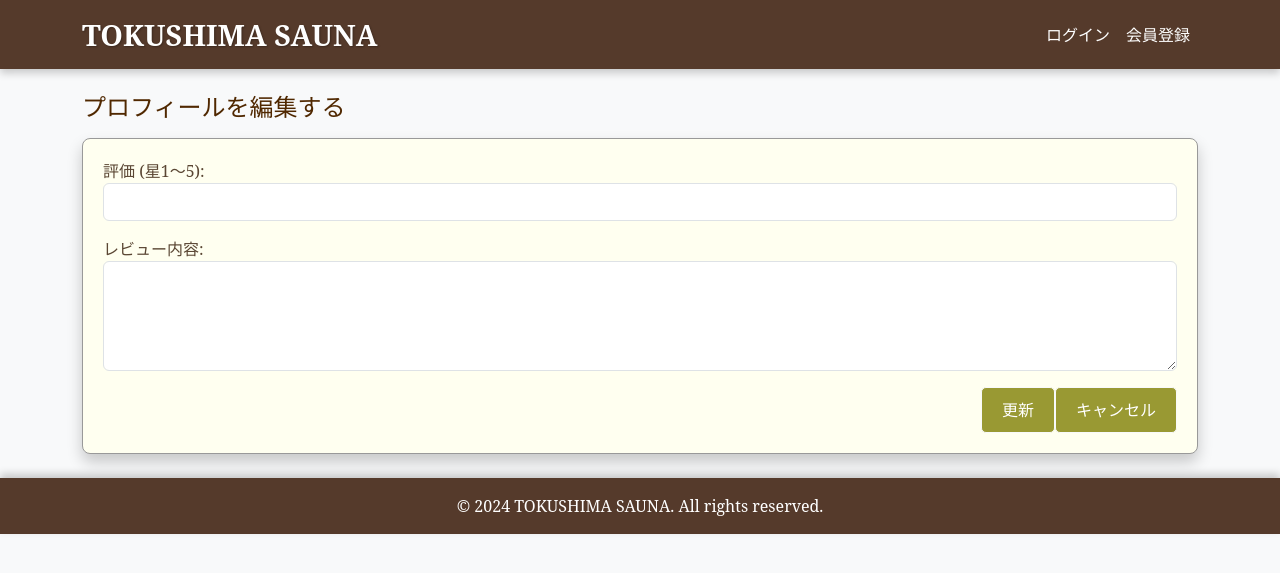
After one commit to o1-mat/tokushima-sauna, a Django app: template tokushimasauna/templates/edit_user.html in a window 1280 px wide. The commit adds this page. Shown: the top 573 px of the page. Run offline with Django 5.2, Linux system fonts and the light colour scheme; the template is opened without the code that fills it: values that come from a table or form of the project are taken from there, others are empty.

Commit message:
Add files via upload

```diff
--- /dev/null
+++ b/tokushimasauna/templates/edit_user.html
@@ -0,0 +1,15 @@
+{% extends "base.html" %}
+
+{% block content %}
+<h4>プロフィールを編集する</h4>
+<div class="card detail-card">
+    <form method="post">
+        {% csrf_token %}
+        {{ form.as_p }}
+        <div class="d-flex justify-content-end">
+            <button type="submit" class="btn btn-light">更新</button>
+            <a href="{% url 'mypage' %}" class="btn btn-light">キャンセル</a>
+        </div>
+    </form>
+</div>
+{% endblock %}
--- a/tokushimasauna/templates/login.html
+++ b/tokushimasauna/templates/login.html
@@ -19,4 +19,9 @@
     </form>
     <p class="mt-3">アカウントをお持ちでない方はこちら → <a href="{% url 'register' %}">会員登録</a></p>
 </div>
+
+<div class="d-flex justify-content-between">
+    <a href="{% url 'spa_list' %}" class="btn btn-light">一覧に戻る</a>
+</div>
+
 {% endblock %}
--- a/tokushimasauna/templates/mypage.html
+++ b/tokushimasauna/templates/mypage.html
@@ -22,4 +22,10 @@
 <div class="d-flex justify-content-between">
     <a href="{% url 'spa_list' %}" class="btn btn-light">一覧に戻る</a>
 </div>
+
+<a href="{% url 'edit_user' %}" class="btn btn-light">プロフィール編集</a>
+<a href="{% url 'change_password' %}" class="btn btn-light">パスワード変更</a>
+</div>
+</div>
+
 {% endblock %}
--- a/tokushimasauna/templates/register.html
+++ b/tokushimasauna/templates/register.html
@@ -16,4 +16,8 @@
         すでにアカウントをお持ちの方はこちら → <a href="{% url 'login' %}">ログイン</a>
     </p>
 </div>
+
+<div class="d-flex justify-content-between">
+    <a href="{% url 'spa_list' %}" class="btn btn-light">一覧に戻る</a>
+</div>
 {% endblock %}
```
Also changed, not shown: tokushimasauna/templates/change_password.html (added, +15 -0 lines).
